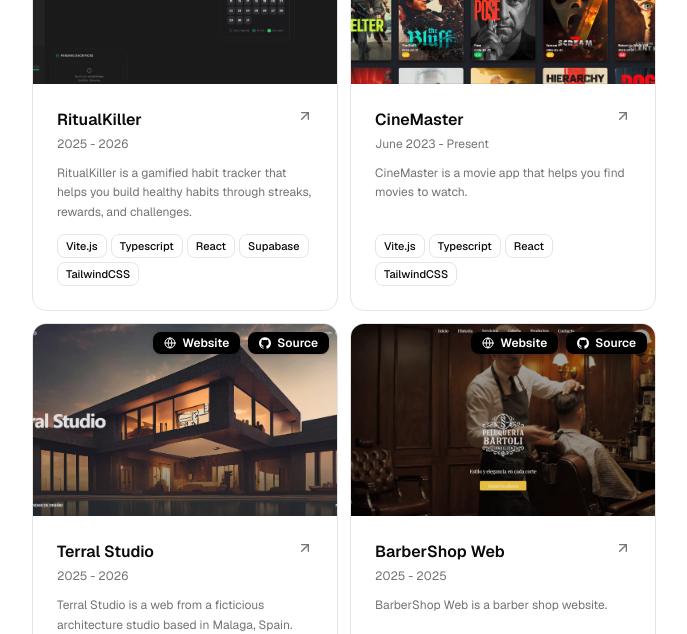
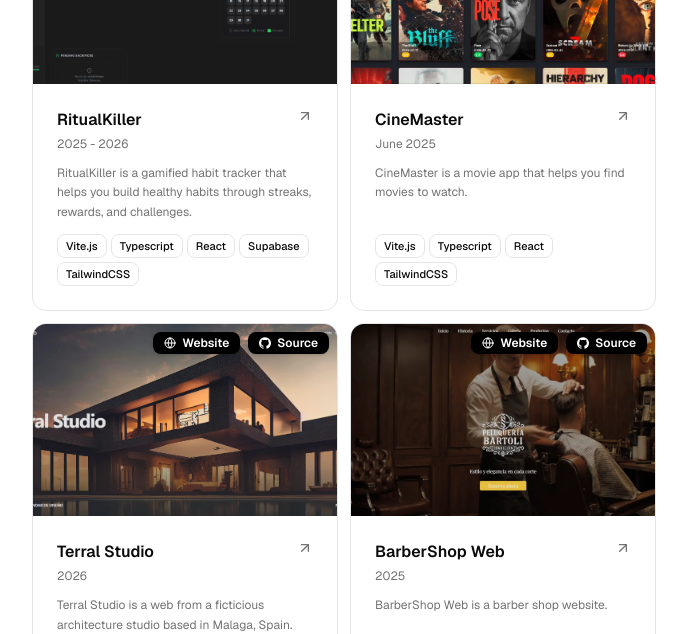
Before and after one commit to n3brrr/Portfolio, a Next.js app: page / in a window 1280 px wide. Shown: the part 1340-1974 px from the top of the page, without its empty margins (296-983 px from the left). Built offline with nearby package versions, Linux system fonts and the light colour scheme.

Commit message:
Corrections

```diff
--- a/src/data/resume.tsx
+++ b/src/data/resume.tsx
@@ -136,7 +136,7 @@ export const DATA = {
     {
       title: "CineMaster",
       href: "https://cinemasters.vercel.app/",
-      dates: "June 2023 - Present",
+      dates: "June 2025",
       active: true,
       description:
         "CineMaster is a movie app that helps you find movies to watch.",
@@ -158,8 +158,8 @@ export const DATA = {
     },
     {
       title: "Terral Studio",
-      href: "https://terral-studio-ruben.vercel.app/",
-      dates: "2025 - 2026",
+      href: "https://terral-studio.vercel.app/",
+      dates: "2026",
       active: true,
       description:
         "Terral Studio is a web from a ficticious architecture studio based in Malaga, Spain.",
@@ -167,12 +167,12 @@ export const DATA = {
       links: [
         {
           type: "Website",
-          href: "https://terral-studio-ruben.vercel.app/",
+          href: "https://terral-studio.vercel.app/",
           icon: <Icons.globe className="size-3" />,
         },
         {
           type: "Source",
-          href: "https://github.com/n3brrr/terral-studio-ruben",
+          href: "https://github.com/n3brrr/terral-studio",
           icon: <Icons.github className="size-3" />,
         },
       ],
@@ -182,14 +182,14 @@ export const DATA = {
     {
       title: "BarberShop Web",
       href: "https://web-barbershop-five.vercel.app/",
-      dates: "2025 - 2025",
+      dates: "2025",
       active: true,
       description: "BarberShop Web is a barber shop website.",
       technologies: ["Astro", "JavaScript", "TailwindCSS"],
       links: [
         {
           type: "Website",
-          href: "https://web-barbershop-five.vercel.app//",
+          href: "https://web-barbershop-five.vercel.app/",
           icon: <Icons.globe className="size-3" />,
         },
         {
```
